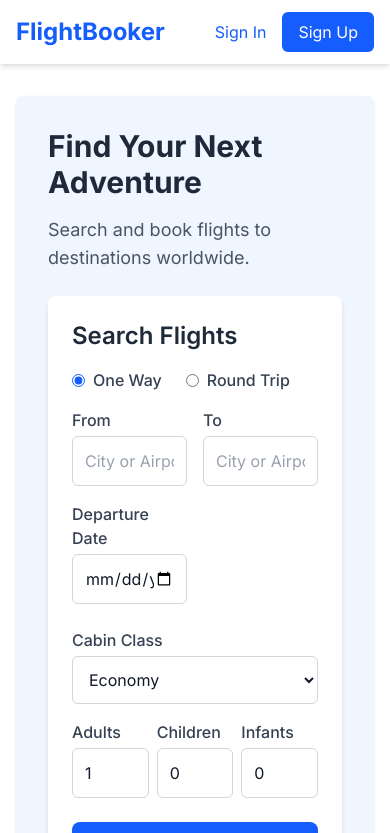
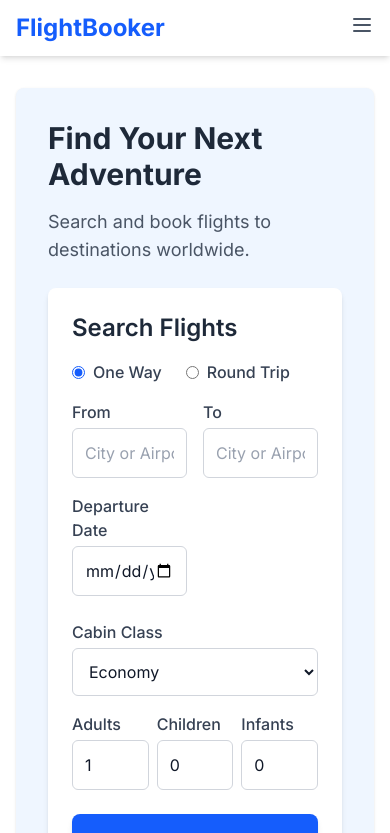
Before and after one commit to sourish215/flight-booking, a Next.js app: page / in a window 390 px wide. Shown: the top 833 px of the page. Built offline with nearby package versions, Linux system fonts and the light colour scheme; no server answers.

Commit message:
feat(ui): implement responsive header with mobile navigation

```diff
--- a/src/components/layout/Header.tsx
+++ b/src/components/layout/Header.tsx
@@ -3,10 +3,12 @@
 import Link from "next/link";
 import { useRouter } from "next/navigation";
 import { useAuth } from "@/components/auth/AuthProvider";
+import { useState } from "react";
 
 export default function Header() {
   const router = useRouter();
   const { user, signOut, session } = useAuth();
+  const [mobileMenuOpen, setMobileMenuOpen] = useState(false);
 
   const handleSignOut = async () => {
     console.log("Starting sign-out process...");
@@ -48,9 +50,16 @@
     }
   };
 
+  // Close mobile menu when clicking any link
+  const closeMobileMenu = () => {
+    setMobileMenuOpen(false);
+  };
+
   return (
     <header className="bg-white shadow-md">
-      <nav className="container mx-auto px-4 py-3 flex items-center justify-between">
+      <nav className="container mx-auto px-4 py-3">
+        <div className="flex items-center justify-between">
+          {/* Logo */}
           <Link
             href="/"
             className="text-2xl font-bold text-blue-600 hover:text-blue-700 transition-colors"
@@ -58,13 +67,49 @@
             FlightBooker
           </Link>
 
-        <div className="flex items-center space-x-6">
-          {/* <Link
-            href="/flights/search"
-            className="text-gray-600 hover:text-blue-600 transition-colors"
+          {/* Mobile menu button */}
+          <div className="md:hidden">
+            <button
+              onClick={() => setMobileMenuOpen(!mobileMenuOpen)}
+              className="text-gray-600 hover:text-blue-600 focus:outline-none"
+              aria-label="Toggle menu"
             >
-            Search Flights
-          </Link> */}
+              {mobileMenuOpen ? (
+                <svg
+                  xmlns="http://www.w3.org/2000/svg"
+                  className="h-6 w-6"
+                  fill="none"
+                  viewBox="0 0 24 24"
+                  stroke="currentColor"
+                >
+                  <path
+                    strokeLinecap="round"
+                    strokeLinejoin="round"
+                    strokeWidth={2}
+                    d="M6 18L18 6M6 6l12 12"
+                  />
+                </svg>
+              ) : (
+                <svg
+                  xmlns="http://www.w3.org/2000/svg"
+                  className="h-6 w-6"
+                  fill="none"
+                  viewBox="0 0 24 24"
+                  stroke="currentColor"
+                >
+                  <path
+                    strokeLinecap="round"
+                    strokeLinejoin="round"
+                    strokeWidth={2}
+                    d="M4 6h16M4 12h16M4 18h16"
+                  />
+                </svg>
+              )}
+            </button>
+          </div>
+
+          {/* Desktop Navigation */}
+          <div className="hidden md:flex items-center space-x-6">
             {session && (
               <Link
                 href="/bookings"
@@ -91,7 +136,7 @@
                       <path d="M19 9l-7 7-7-7" />
                     </svg>
                   </button>
-                <div className="absolute right-0 w-48 mt-2 py-2 bg-white rounded-md shadow-xl opacity-0 invisible group-hover:opacity-100 group-hover:visible transition-all duration-200 ease-in-out">
+                  <div className="absolute right-0 w-48 mt-2 py-2 bg-white rounded-md shadow-xl opacity-0 invisible group-hover:opacity-100 group-hover:visible transition-all duration-200 ease-in-out z-50">
                     <Link
                       href="/profile"
                       className="block px-4 py-2 text-sm text-gray-700 hover:bg-gray-100 transition-colors"
@@ -124,6 +169,64 @@
               </div>
             )}
           </div>
+        </div>
+
+        {/* Mobile Menu */}
+        <div
+          className={`md:hidden ${
+            mobileMenuOpen ? "block" : "hidden"
+          } mt-4 py-2 border-t border-gray-200`}
+        >
+          {session && (
+            <Link
+              href="/bookings"
+              onClick={closeMobileMenu}
+              className="block py-2 px-2 text-gray-600 hover:text-blue-600 transition-colors"
+            >
+              My Bookings
+            </Link>
+          )}
+          {session ? (
+            <>
+              <div className="py-2 px-2 text-gray-600 font-medium border-b border-gray-100">
+                {user.email}
+              </div>
+              <Link
+                href="/profile"
+                onClick={closeMobileMenu}
+                className="block py-2 px-2 text-gray-600 hover:text-blue-600 transition-colors"
+              >
+                Profile
+              </Link>
+              <button
+                onClick={() => {
+                  closeMobileMenu();
+                  handleSignOut();
+                }}
+                className="block w-full text-left py-2 px-2 text-gray-600 hover:text-blue-600 transition-colors"
+              >
+                Sign Out
+              </button>
+            </>
+          ) : (
+            <div className="flex flex-col space-y-2 p-2">
+              <Link
+                href="/auth/signin"
+                onClick={closeMobileMenu}
+                className="block py-2 text-center text-blue-600 hover:text-blue-700 transition-colors"
+              >
+                Sign In
+              </Link>
+              <Link
+                href="/auth/signup"
+                onClick={closeMobileMenu}
+                className="block py-2 text-center bg-blue-600 text-white rounded-md hover:bg-blue-700 transition-colors"
+              >
+                Sign Up
+              </Link>
+            </div>
+          )}
+        </div>
       </nav>
     </header>
   );
```
Lines whose indentation alone changed are shown as unchanged.
